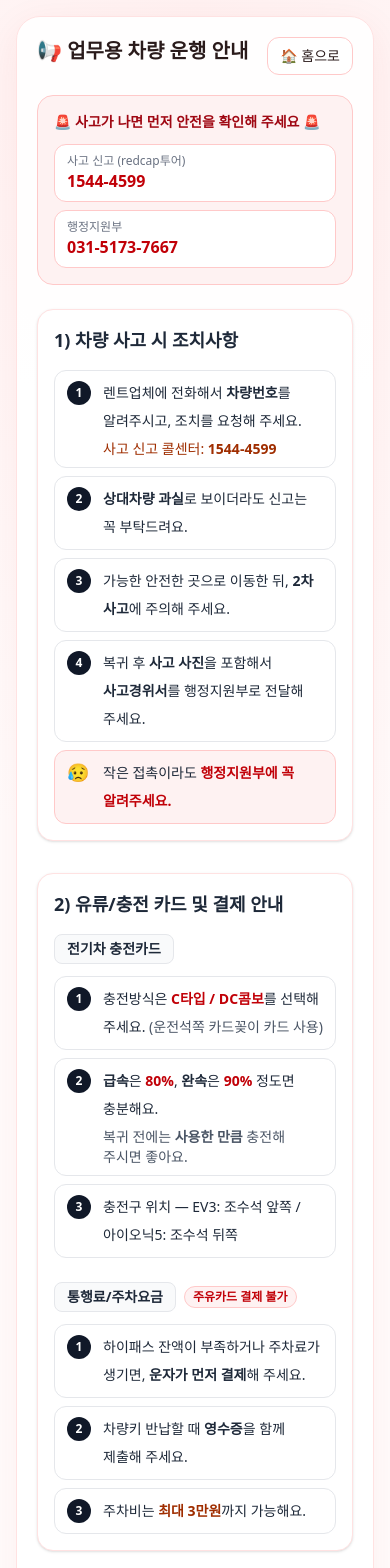
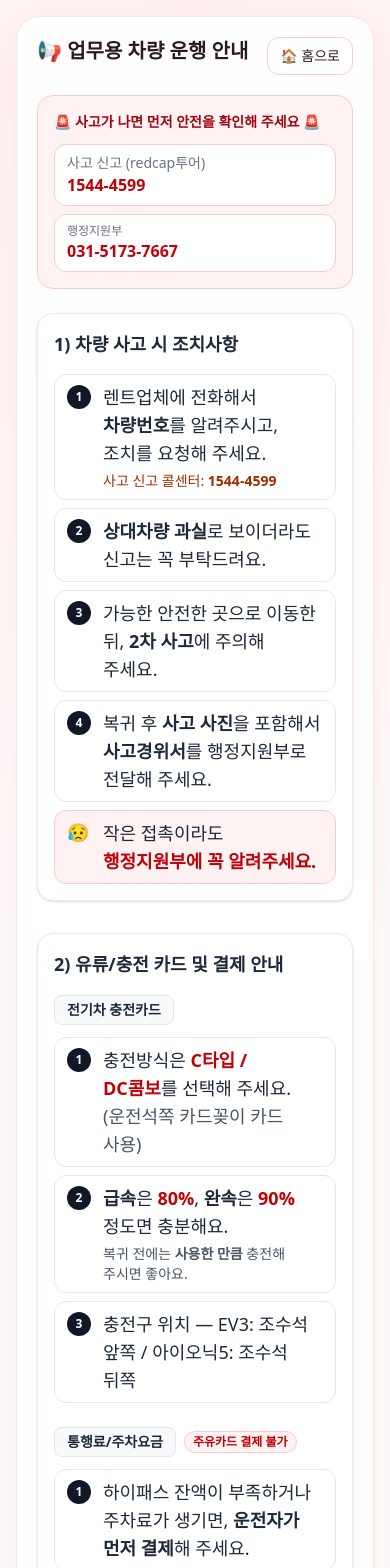
Before and after one commit to joadela00/vehicle-log, a Next.js app: page /guide in a window 390 px wide. Shown: the top 1568 px of the page. Built offline with nearby package versions, Linux system fonts and the light colour scheme.

Commit message:
Update page.tsx

```diff
--- a/app/guide/page.tsx
+++ b/app/guide/page.tsx
@@ -69,7 +69,7 @@ export default function GuidePage() {
 
             <div className="grid grid-cols-1 gap-2 sm:grid-cols-2">
               <div className="rounded-xl border border-red-200 bg-white px-3 py-2">
-                <div className="text-xs text-gray-500">사고 신고 (redcap투어)</div>
+                <div className="text-sm text-gray-500">사고 신고 (redcap투어)</div>
                 <div className="text-base font-extrabold text-red-700">1544-4599</div>
               </div>
               <div className="rounded-xl border border-red-200 bg-white px-3 py-2">
@@ -80,7 +80,7 @@ export default function GuidePage() {
           </div>
         </div>
 
-        <div className="mt-6 space-y-8 text-sm text-gray-800 sm:text-base">
+        <div className="mt-6 space-y-8 text-lg text-gray-800 sm:text-base">
           {/* 1 */}
           <section className="rounded-2xl border border-red-100 bg-white p-4 shadow-sm sm:p-5">
             <h2 className="text-lg font-bold">1) 차량 사고 시 조치사항</h2>
@@ -158,7 +158,7 @@ export default function GuidePage() {
                 {/* 이것도 “절차”라 1,2,3 유지 */}
                 <ol className="mt-3 space-y-2">
                   <NumItem n={1}>
-                    하이패스 잔액이 부족하거나 주차료가 생기면, <b>운자가 먼저 결제</b>해 주세요.
+                    하이패스 잔액이 부족하거나 주차료가 생기면, <b>운전자가 먼저 결제</b>해 주세요.
                   </NumItem>
 
                   <NumItem n={2}>
```
